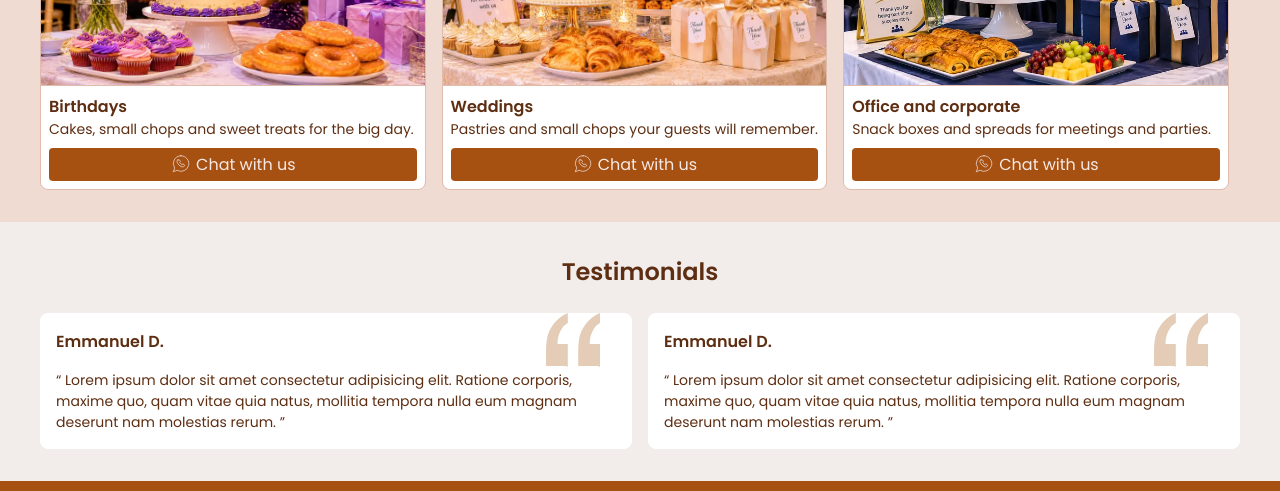
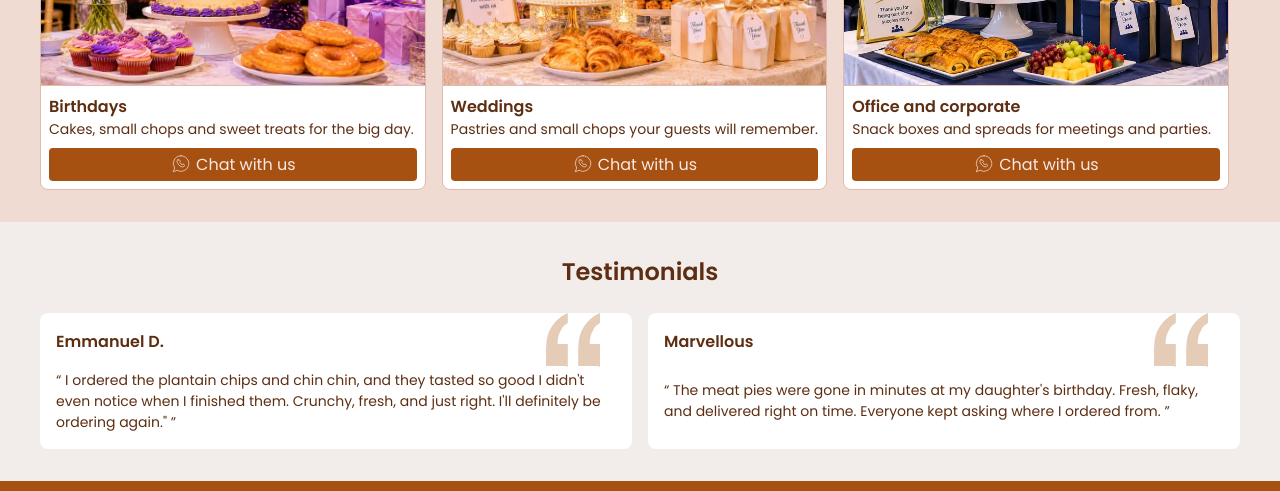
Before and after one commit to DrusEmmy/Joy-Bakery-Website, a website: page index.html in a window 1280 px wide. Shown: the part 2361-2852 px from the top of the page. Drawn offline with Linux system fonts and the light colour scheme.

Commit message:
some final touches

```diff
--- a/index.html
+++ b/index.html
@@ -36,11 +36,6 @@
       content="A table of Lady J's homemade cakes, pies, pastries and small chops"
     />
     <meta name="twitter:card" content="summary_large_image" />
-    <link
-      rel="icon"
-      href="/images/lady-j-logo-light.webp"
-      type="image/x-icon"
-    />
 
     <link rel="preconnect" href="https://fonts.googleapis.com" />
     <link rel="preconnect" href="https://fonts.gstatic.com" crossorigin />
@@ -1521,21 +1516,21 @@
 
               <p>
                 <q>
-                  Lorem ipsum dolor sit amet consectetur adipisicing elit.
-                  Ratione corporis, maxime quo, quam vitae quia natus, mollitia
-                  tempora nulla eum magnam deserunt nam molestias rerum.
+                  I ordered the plantain chips and chin chin, and they tasted so
+                  good I didn't even notice when I finished them. Crunchy,
+                  fresh, and just right. I'll definitely be ordering again."
                 </q>
               </p>
             </div>
 
             <div class="testimonial__card">
-              <h3>Emmanuel D.</h3>
+              <h3>Marvellous</h3>
 
               <p>
                 <q>
-                  Lorem ipsum dolor sit amet consectetur adipisicing elit.
-                  Ratione corporis, maxime quo, quam vitae quia natus, mollitia
-                  tempora nulla eum magnam deserunt nam molestias rerum.
+                  The meat pies were gone in minutes at my daughter's birthday.
+                  Fresh, flaky, and delivered right on time. Everyone kept
+                  asking where I ordered from.
                 </q>
               </p>
             </div>
```
Also changed, not shown: gulpfile.js (+14 -0 lines), 2 other files.
